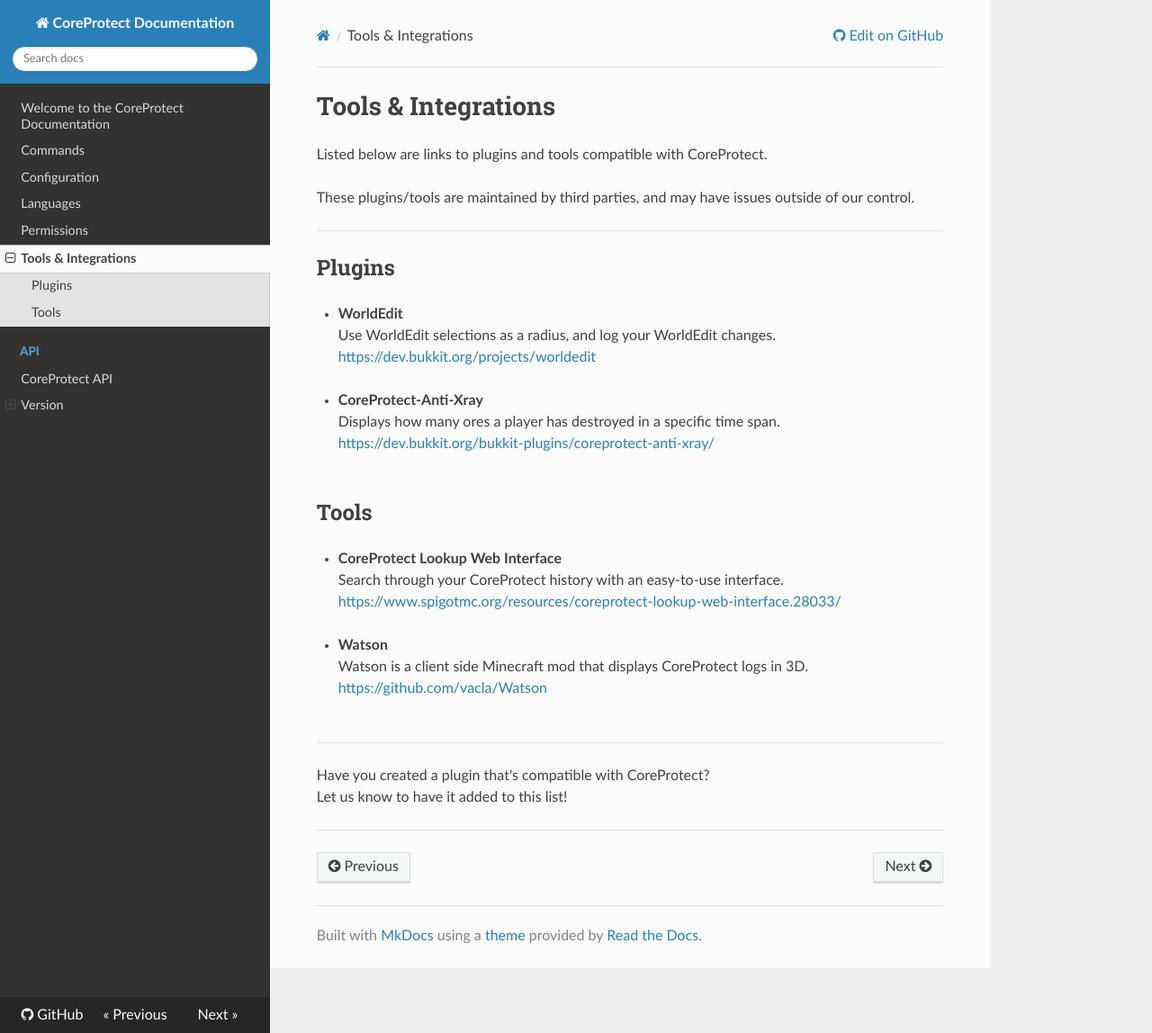
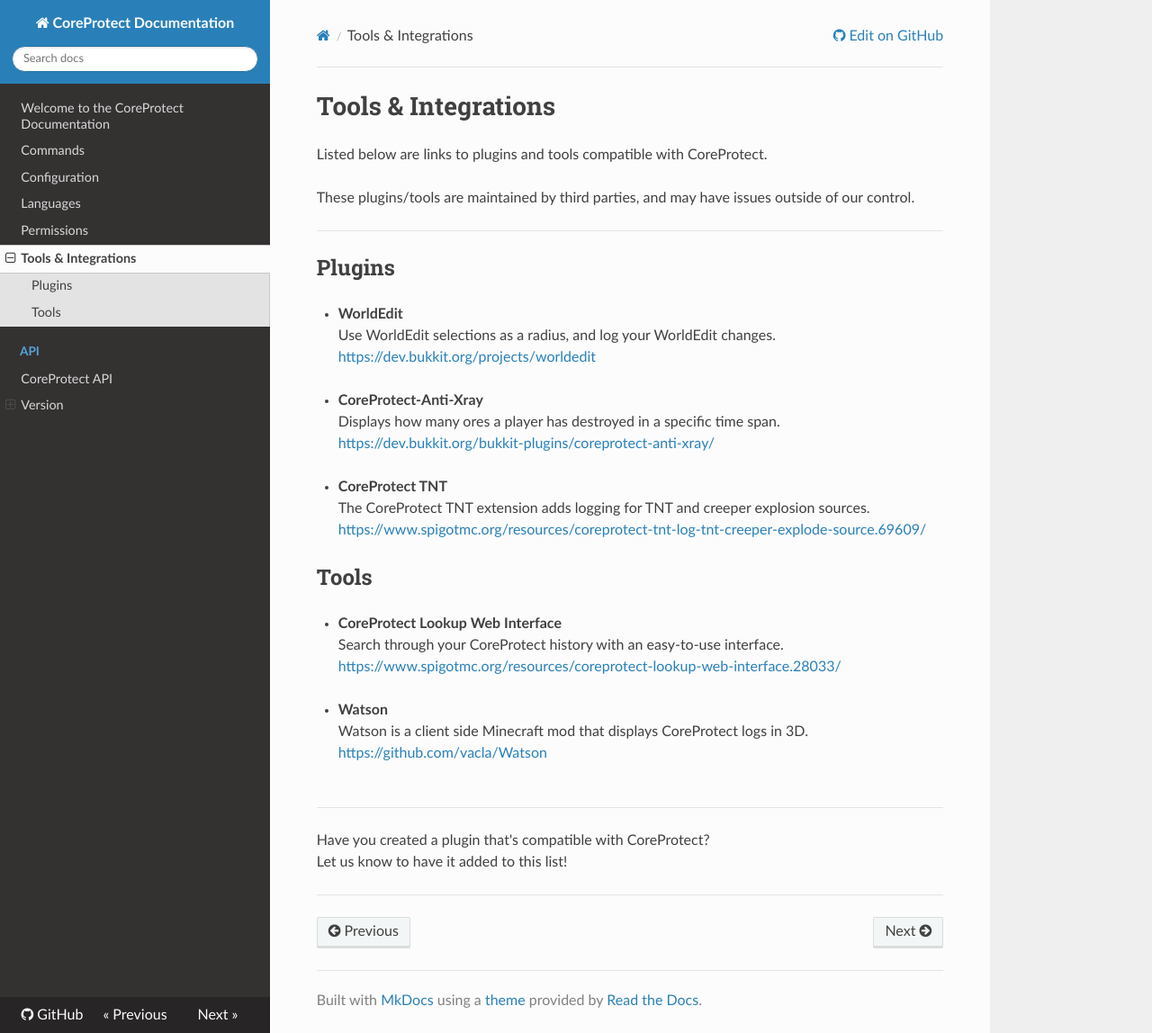
Before and after one commit to PlayPro/CoreProtect, an MkDocs documentation site: the page built from docs/tools-integrations.md, in a window 1280 px wide and 1148 px high. Shown: the whole window at 90% size. Built offline with MkDocs 1.6.1, drawn with Linux system fonts in a browser that asks for light colours; nearby versions of some CDN libraries.

Commit message:
Add CoreProtectTNT to tools-integrations.md (#163)
* Update tools-integrations.md

* Updated CoreProtect TNT description

Co-authored-by: Intelli <6790859+Intelli@users.noreply.github.com>

```diff
--- a/docs/tools-integrations.md
+++ b/docs/tools-integrations.md
@@ -16,6 +16,11 @@ Use WorldEdit selections as a radius, and log your WorldEdit changes.
 * **CoreProtect-Anti-Xray**
 Displays how many ores a player has destroyed in a specific time span.
 [https://dev.bukkit.org/bukkit-plugins/coreprotect-anti-xray/](https://dev.bukkit.org/bukkit-plugins/coreprotect-anti-xray/)
+&nbsp;
+
+* **CoreProtect TNT**
+The CoreProtect TNT extension adds logging for TNT and creeper explosion sources.
+[https://www.spigotmc.org/resources/coreprotect-tnt-log-tnt-creeper-explode-source.69609/](https://www.spigotmc.org/resources/coreprotect-tnt-log-tnt-creeper-explode-source.69609/)
 &nbsp;
 
 ## Tools
```
